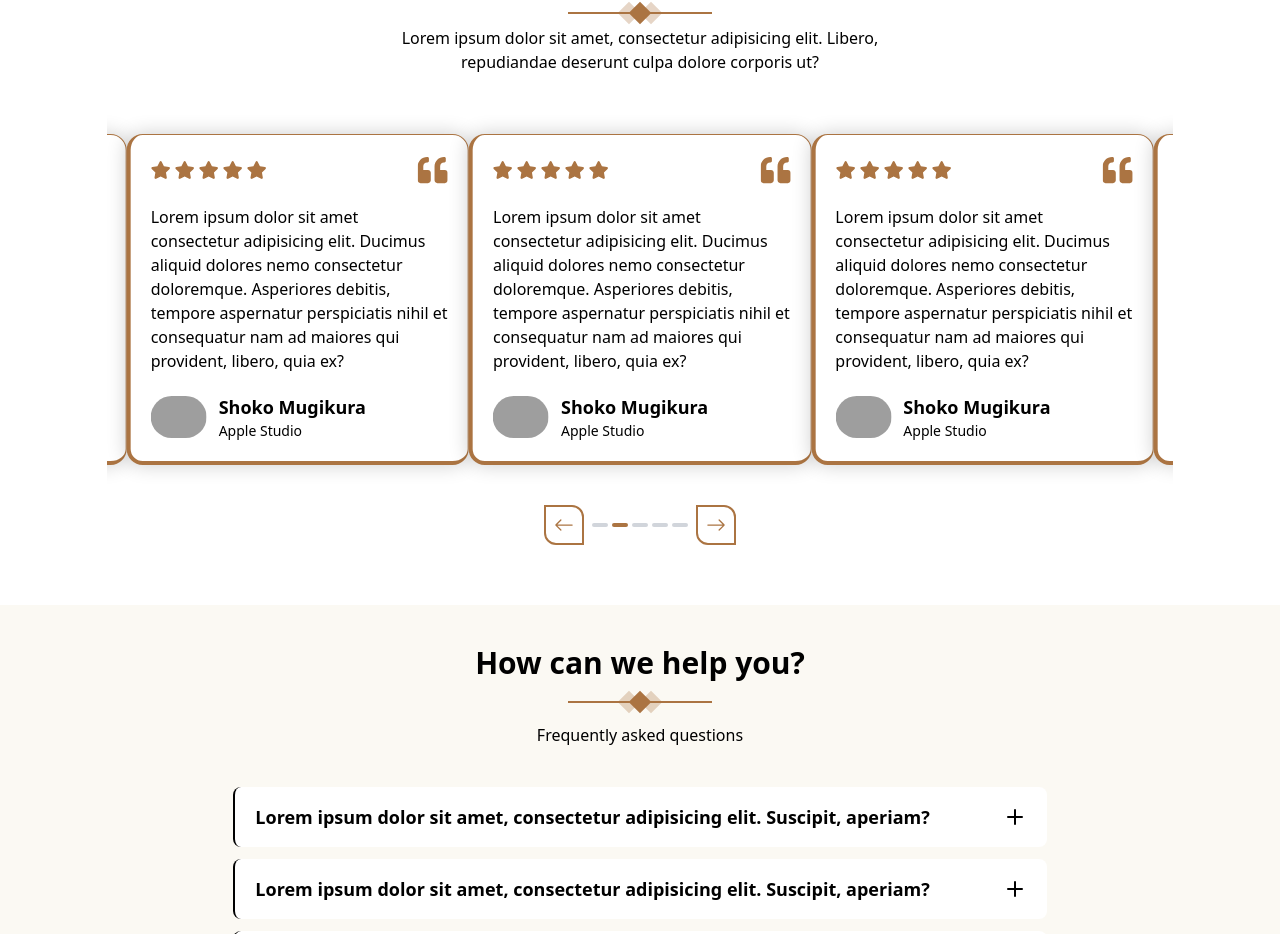
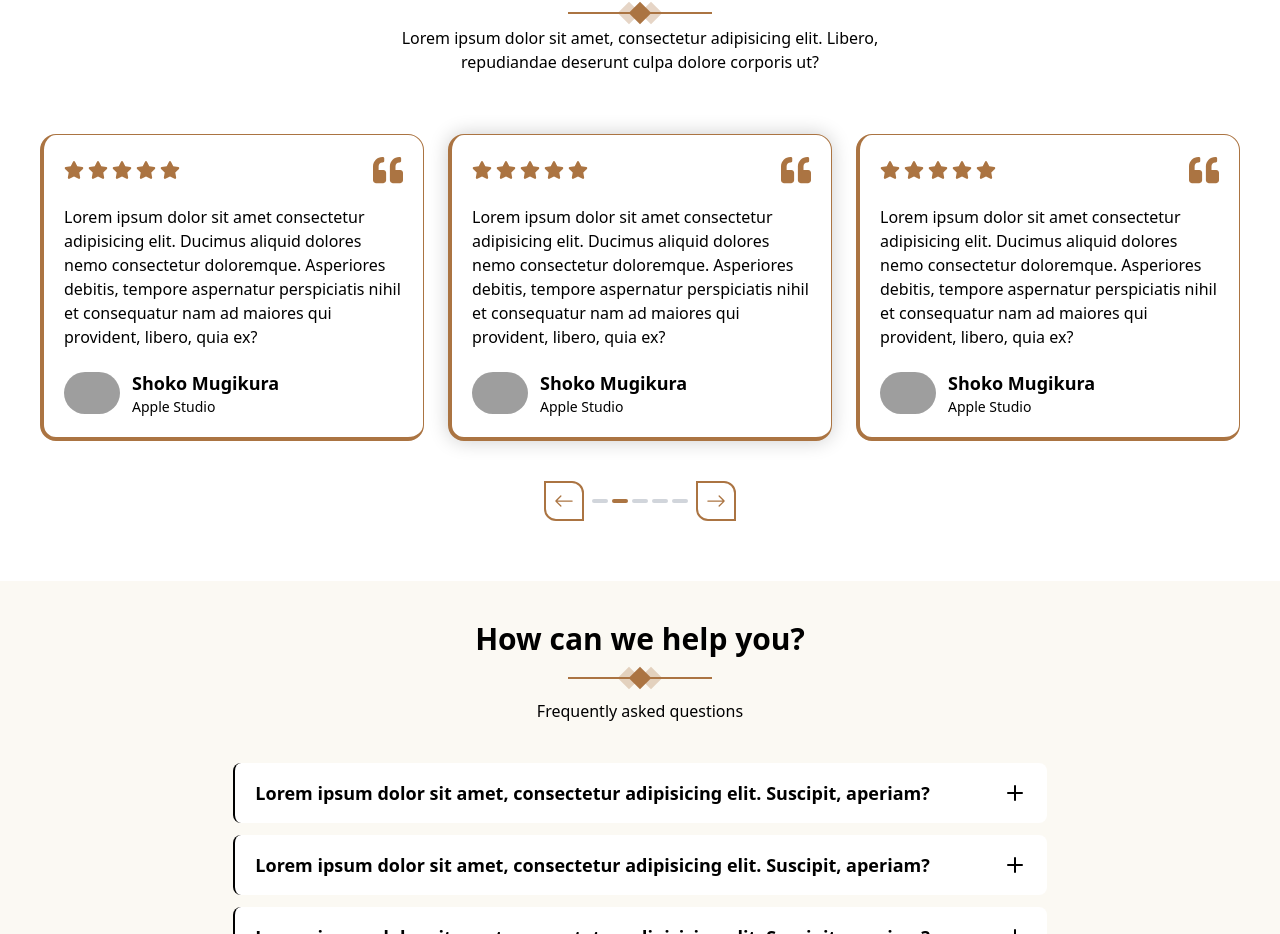
Before and after one commit to VishalaGajera/E-Commerce, a React (Vite) app: page / in a window 1280 px wide. Shown: the part 3238-4172 px from the top of the page. Built offline with nearby package versions, Linux system fonts and the light colour scheme; grey boxes are pictures that could not be loaded.

Commit message:
change the about us page design

```diff
--- a/src/Components/Main Pages/About.jsx
+++ b/src/Components/Main Pages/About.jsx
@@ -167,17 +167,19 @@ export default function AboutUs() {
                   <BsArrowLeft />
                 </span>
                 {[...Array(2)].map((i) => (
-                  <div key={i} className="p-6 rounded-lg w-96">
-                    <div className='rounded-tr-3xl rounded-bl-3xl  p-1 border-2 border-white w-80 h-80'>
+                  <div key={i} className="p-6 rounded-lg w-96 flex flex-col gap-3">
+                    <div className='rounded-tr-3xl rounded-bl-3xl  p-1 border-2 border-black w-80 h-80'>
                       <img
                         src="https://encrypted-tbn0.gstatic.com/images?q=tbn:ANd9GcTtuphMb4mq-EcVWhMVT8FCkv5dqZGgvn_QiA&s"
                         alt={`Team member ${i}`}
                         className="bg-white rounded-tr-3xl rounded-bl-3xl p-10 w-full h-full"
                       />
                     </div>
-                    <h3 className="text-xl font-bold text-center mb-2 text-BgGolden">Neil G. Soni</h3>
-                    <p className="text-center mb-4 text-BgGolden">Position</p>
-                    <p className="bg-BgColor p-3 text-center">Lorem ipsum dolor sit amet, consectetur adipiscing elit. Sed do eiusmod tempor incididunt ut labore et dolore magna aliqua.</p>
+                    <div className='flex gap-2 items-center flex-col'>
+                      <h3 className="text-xl font-bold text-center text-BgGolden">Neil G. Soni</h3>
+                      <p className="text-center text-BgGolden">Position</p>
+                      <p className="bg-BgColor p-5 text-center">Lorem ipsum dolor sit amet, consectetur adipiscing elit. Sed do eiusmod tempor incididunt ut labore et dolore magna aliqua.</p>
+                    </div>
                   </div>
                 ))}
                 <span className="h-fit w-fit custom-next-review md:text-xl text-lg cursor-pointer border-2 border-BgGolden text-BgGolden rounded-tr-xl rounded-bl-xl md:p-2 p-1 text-BgPurple bg-BgLightPurple">
--- a/src/Components/Main Pages/Home.jsx
+++ b/src/Components/Main Pages/Home.jsx
@@ -155,7 +155,8 @@ const Home = () => {
           backgroundImage: 'url(https://www.mahmoodrice.com/content/images/tariflerbg.jpg)',
           backgroundPosition: 'fixed',
           backgroundRepeat: 'no-repeat',
-          backgroundSize: 'cover'
+          backgroundSize: 'cover',
+          backgroundAttachment:'fixed'
         }}>
           <div className='absolute -top-40 lg:right-0 -right-10 hidden md:flex'>
             <img src="https://www.mahmoodrice.com/Content/images/parallax/domates.png" alt="" className='lg:w-80 w-72' />
@@ -297,7 +298,7 @@ const Home = () => {
             <Swiper
               modules={[Autoplay, Navigation]}
               slidesPerView={3}
-              // spaceBetween={24}
+              spaceBetween={24}
               loop={true}
               onSlideChange={handleSlideChange}
               autoplay={{
@@ -311,26 +312,29 @@ const Home = () => {
               breakpoints={{
                 320: {
                   slidesPerView: 1,
-                  // spaceBetween: 20,
+                  spaceBetween: 20,
                 },
                 640: {
                   slidesPerView: 2,
-                  // spaceBetween: 20,
+                  spaceBetween: 20,
                 },
                 768: {
                   slidesPerView: 3,
-                  // spaceBetween: 24,
+                  spaceBetween: 24,
                 },
                 1024: {
                   slidesPerView: 3,
-                  // spaceBetween: 24,
+                  spaceBetween: 24,
                 },
               }}
               // className="flex md:flex-row flex-col  md:container w-72 md:p-5"
-              className="grid grid-cols-4 gap-5 md:p-5 p-0 mx-5 w-10/12"
+              className="grid grid-cols-4 gap-5 md:p-5 p-0 mx-5"
             >
-              {Array.from({ length: 5 }).map((_, index) => (
-                <SwiperSlide className='flex flex-col justify-center items-center shadow-custom rounded-2xl border-l-4 border-b-4 border border-BgGolden overflow-hidden p-5 gap-5 bg-white'>
+              {Array.from({ length: 5 }).map((_, index) => {
+                console.log(activeIndex+1, index);
+
+                return (
+                  <SwiperSlide className={`flex flex-col justify-center items-center rounded-2xl border-l-4 border-b-4 border border-BgGolden overflow-hidden p-5 gap-5 bg-white ${activeIndex+1 === index ? 'shadow-custom' : ''}`}>
                     <div className='flex justify-between items-center w-full text-BgGolden'>
                       <span className='flex justify-center items-center gap-1 text-xl'><FaStar /><FaStar /><FaStar /><FaStar /><FaStar /></span>
                       <FaQuoteLeft className='text-3xl' />
@@ -346,7 +350,8 @@ const Home = () => {
                       </div>
                     </div>
                   </SwiperSlide>
-              ))}
+                )
+              })}
             </Swiper>
             <div className="flex flex-row gap-2 items-center py-5">
               <span className="custom-prev-review md:text-xl text-lg cursor-pointer border-2 border-BgGolden text-BgGolden rounded-tr-xl rounded-bl-xl md:p-2 p-1 text-BgPurple bg-BgLightPurple">
```
Lines whose indentation alone changed are shown as unchanged.
